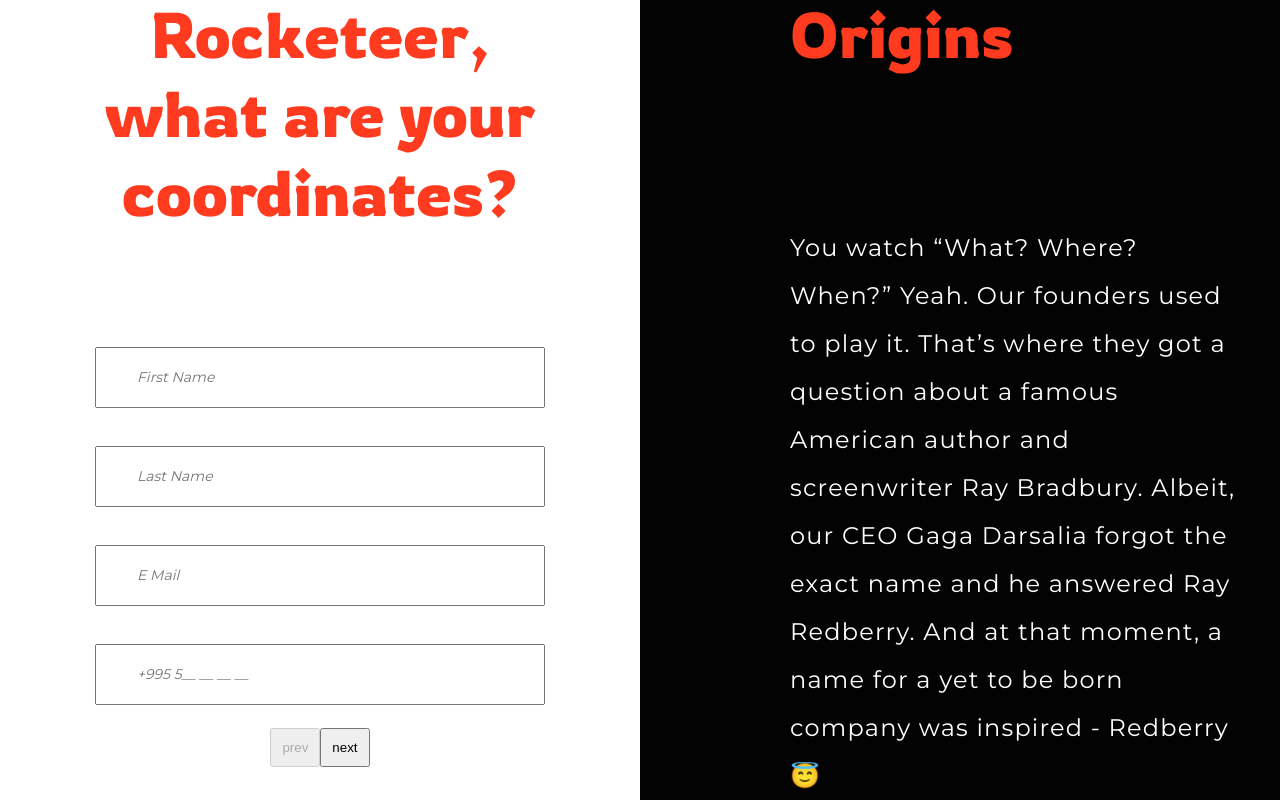
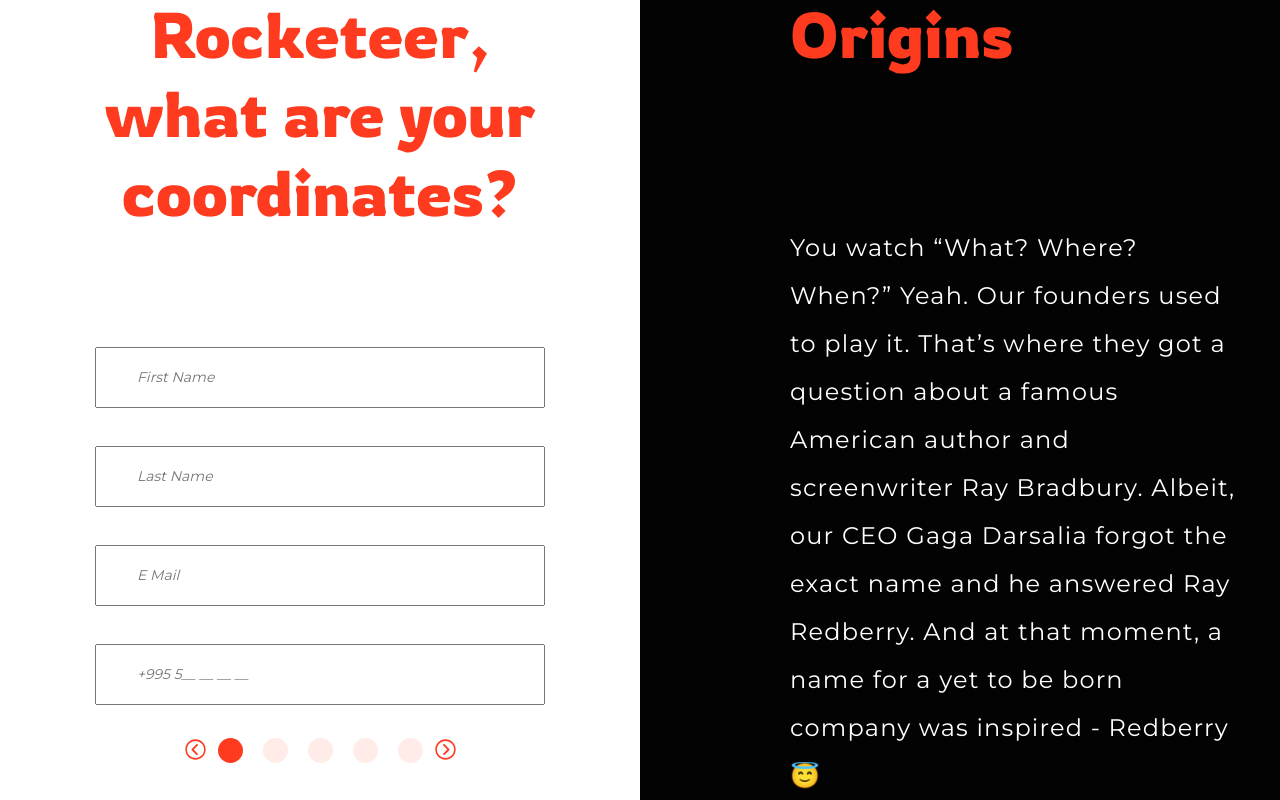
Before and after one commit to Pickle99/RedBerry-Project, a React (Create React App) app: page /survey in a window 1280 px wide. Shown: the part 194-994 px from the top of the page. Built offline with nearby package versions, Linux system fonts and the light colour scheme.

Commit message:
circles and arrows for navigation

```diff
--- a/src/App.css
+++ b/src/App.css
@@ -202,10 +202,25 @@
 }
 
 .button-next {
-  padding: 10px;
+  padding-top: 3px;
+  font-size: 25px;
+  color: #fe3b1f;
+  border: none;
+  background-color: #ffffff;
 }
 .button-prev {
-  padding: 10px;
+  padding-top: 3px;
+  font-size: 25px;
+  color: #fe3b1f;
+  border: none;
+  background-color: #ffffff;
+}
+
+.button-prev:hover {
+  cursor: pointer;
+}
+.button-next:hover {
+  cursor: pointer;
 }
 
 .select-container {
@@ -386,3 +401,14 @@
   line-height: 16px;
   color: #3a3a3a;
 }
+
+.circle {
+  background-color: #fe3b1f;
+  width: 25px;
+  height: 25px;
+  border-radius: 50%;
+}
+
+.circle-container {
+  padding: 10px;
+}
--- a/src/AppsPage.css
+++ b/src/AppsPage.css
@@ -12,6 +12,7 @@
   color: #ffffff;
   padding-top: 80px;
   padding-bottom: 20px;
+  padding-right: 310px;
 }
 
 .app-page-container {
@@ -26,7 +27,7 @@
   background: #fe3b1f;
   width: 1100px;
   line-height: 35px;
-  padding: 1px 1px;
+  padding: 10px 10px;
 }
 
 nav label {
@@ -36,11 +37,12 @@
   font-family: 'Montserrat';
   font-style: normal;
   font-weight: normal;
-  font-size: 14px;
+  font-size: 12px;
   color: #ffffff;
 }
 
 .button span {
+  font-size: 23px;
   float: right;
   line-height: 35px;
   padding-right: 15px;
--- a/src/Pages/PageFiveEnd.js
+++ b/src/Pages/PageFiveEnd.js
@@ -1,5 +1,6 @@
 import React from 'react';
 import axios from 'axios';
+
 const PageFiveEnd = ({
   formData,
   setFormData,
@@ -12,9 +13,15 @@
   setHadCovidValue,
   setHadVaccineValue,
   setPhoneValue,
+  page,
 }) => {
   const token = 'cdae124a-83b5-487b-9127-28bec7152e18';
   const url = 'https://bootcamp-2022.devtest.ge/api/application';
+
+  const handleBack = (e) => {
+    e.preventDefault();
+    setPage(3);
+  };
 
   const handleSubmit = (e) => {
     e.preventDefault();
@@ -56,7 +63,7 @@
     setHadVaccinated('');
     setDevtalk('');
     setList([]);
-    setPage(0);
+    setPage(5);
     setHadCovidValue('');
     setHadVaccineValue('');
     setPhoneValue('');
@@ -65,6 +72,7 @@
   return (
     <div>
       <button onClick={handleSubmit}>Submit</button>
+      <button onClick={handleBack}>Go back</button>
     </div>
   );
 };
--- /dev/null
+++ b/src/Pages/ThankPage.js
@@ -0,0 +1,7 @@
+import React from 'react';
+
+const ThankPage = () => {
+  return <div>ThankPage</div>;
+};
+
+export default ThankPage;
--- a/src/QuestionsPage.js
+++ b/src/QuestionsPage.js
@@ -5,7 +5,8 @@
 import PageThree from './Pages/PageThree';
 import PageFour from './Pages/PageFour';
 import PageFiveEnd from './Pages/PageFiveEnd';
-
+import { IoIosArrowDropleft, IoIosArrowDropright } from 'react-icons/io';
+import ThankPage from './Pages/ThankPage';
 const getLocalStoragePageOne = () => {
   let formData = localStorage.getItem('formData');
   if (formData) {
@@ -140,6 +141,41 @@
     localStorage.setItem('formData', JSON.stringify(formData));
   }, [formData]);
 
+  const [opacityValue_1, setOpacityValue_1] = useState(0.1);
+  const [opacityValue_2, setOpacityValue_2] = useState(0.1);
+  const [opacityValue_3, setOpacityValue_3] = useState(0.1);
+  const [opacityValue_4, setOpacityValue_4] = useState(0.1);
+
+  useEffect(() => {
+    if (page == 5) {
+      return <ThankPage />;
+    } else return <ThankPage />;
+  }, []);
+
+  useEffect(() => {
+    if (page === 0) {
+      setOpacityValue_1(1);
+      setOpacityValue_2(0.1);
+      setOpacityValue_3(0.1);
+      setOpacityValue_4(0.1);
+    } else if (page === 1) {
+      setOpacityValue_1(1);
+      setOpacityValue_2(1);
+      setOpacityValue_3(0.1);
+      setOpacityValue_4(0.1);
+    } else if (page === 2) {
+      setOpacityValue_1(1);
+      setOpacityValue_2(1);
+      setOpacityValue_3(1);
+      setOpacityValue_4(0.1);
+    } else {
+      setOpacityValue_1(1);
+      setOpacityValue_2(1);
+      setOpacityValue_3(1);
+      setOpacityValue_4(1);
+    }
+  }, [page]);
+
   function InputDisplay() {
     if (page === 0) {
       return (
@@ -201,6 +237,7 @@
           setHadCovidValue={setHadCovidValue}
           setHadVaccineValue={setHadVaccineValue}
           setPhoneValue={setPhoneValue}
+          page={page}
         />
       );
     }
@@ -220,17 +257,34 @@
         <div className='qp-button-box'>
           <button
             className='button-prev'
+            onClick={() => setPage((currPage) => currPage - 1)}
             disabled={page == 0}
-            onClick={() => setPage((currPage) => currPage - 1)}
           >
-            prev
+            <IoIosArrowDropleft />
           </button>
+
+          <div className='circle-container'>
+            <div style={{ opacity: opacityValue_1 }} className='circle'></div>
+          </div>
+          <div className='circle-container'>
+            <div style={{ opacity: opacityValue_2 }} className='circle'></div>
+          </div>
+          <div className='circle-container'>
+            <div style={{ opacity: opacityValue_3 }} className='circle'></div>
+          </div>
+          <div className='circle-container'>
+            <div style={{ opacity: opacityValue_4 }} className='circle'></div>
+          </div>
+          <div className='circle-container'>
+            <div style={{ opacity: 0.1 }} className='circle'></div>
+          </div>
+
           <button
             className='button-next'
             disabled={page == pageTitlesLeftHeader.length}
             onClick={() => setPage((currPage) => currPage + 1)}
           >
-            next
+            <IoIosArrowDropright />
           </button>
         </div>
       </div>
--- a/src/User.js
+++ b/src/User.js
@@ -1,5 +1,5 @@
 import React, { useState, useEffect } from 'react';
-import { IoMdArrowDropdown } from 'react-icons/io';
+import { MdKeyboardArrowDown, MdKeyboardArrowUp } from 'react-icons/md';
 import ApplicationsPage from './ApplicationsPage';
 import './AppsPage.css';
 import UserSkills from './UserSkills';
@@ -24,6 +24,8 @@
   const [phoneCheck, setPhoneCheck] = useState(false);
   const [dateCheck1, setDateCheck1] = useState(false);
   const [dateCheck2, setDateCheck2] = useState(false);
+
+  const [rotate, setRotate] = useState(false);
 
   function CheckerForWork(value) {
     if (value === workpref) {
@@ -81,13 +83,18 @@
     } else setPhoneCheck(false);
   }, []);
 
+  const labelClicker = () => {
+    setShowHide(!showHide);
+    setRotate(!rotate);
+  };
+
   return (
     <div className='div-cont'>
       <nav>
-        <label onClick={() => setShowHide(!showHide)} className='button'>
+        <label onClick={labelClicker} className='button'>
           {i + 1}
           <span>
-            <IoMdArrowDropdown />
+            {rotate ? <MdKeyboardArrowUp /> : <MdKeyboardArrowDown />}
           </span>
         </label>
 
```
